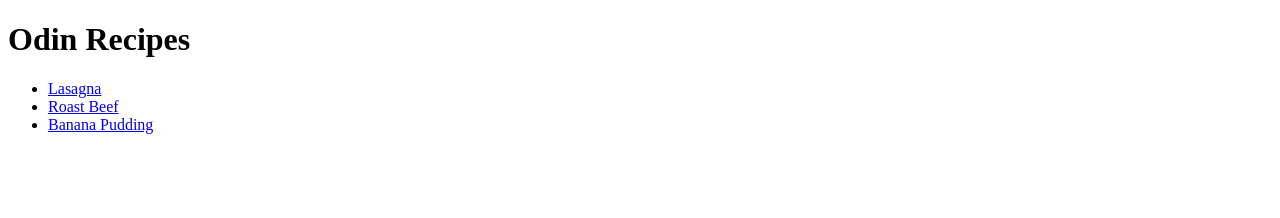
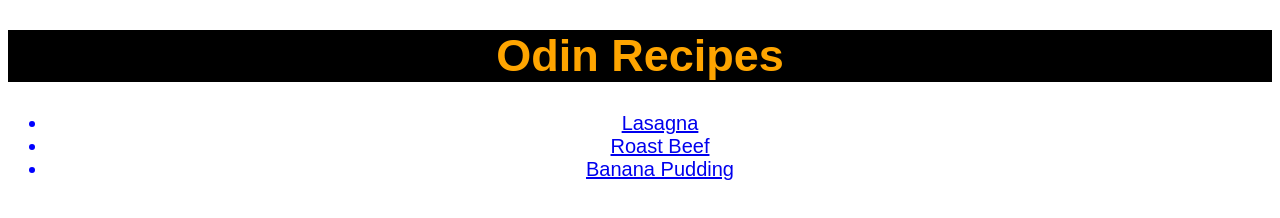
Before and after one commit to rf-gomes/odin-recipes, a plain HTML site: page index.html in a window 1280 px wide. Drawn offline with Linux system fonts and the light colour scheme.

Commit message:
add css in html files

```diff
--- a/index.html
+++ b/index.html
@@ -5,11 +5,12 @@
   <meta charset="UTF-8">
   <meta name="viewport" content="width=device-width, initial-scale=1.0">
   <title>Document</title>
+  <link rel="stylesheet" href="./styles.css">
 </head>
 
 <body>
-  <h1>Odin Recipes</h1>
-  <ul>
+  <h1 class="title">Odin Recipes</h1>
+  <ul class="names-recipes">
     <li><a href="./recipes/lasagna.html">Lasagna</a></li>
     <li><a href="./recipes/Roast_beef.html">Roast Beef</a></li>
     <li><a href="./recipes/Banana_pudding.html">Banana Pudding</a></li>
--- /dev/null
+++ b/styles.css
@@ -0,0 +1,24 @@
+.title {
+  color: orange;
+  background-color: black;
+  text-align: center;
+}
+
+body {
+  font-family: Arial, Helvetica, sans-serif;
+  font-size: 20px;
+}
+
+h1 {
+  font-size: 45px;
+}
+
+h3 {
+  color: blue;
+}
+
+.names-recipes {
+  color: blue;
+  text-align: center;
+  font-size: 20px;
+}
```
Also changed, not shown: recipes/Banana_pudding.html (+1 -0 lines), recipes/Roast_beef.html (+1 -0 lines), recipes/lasagna.html (+1 -0 lines).
